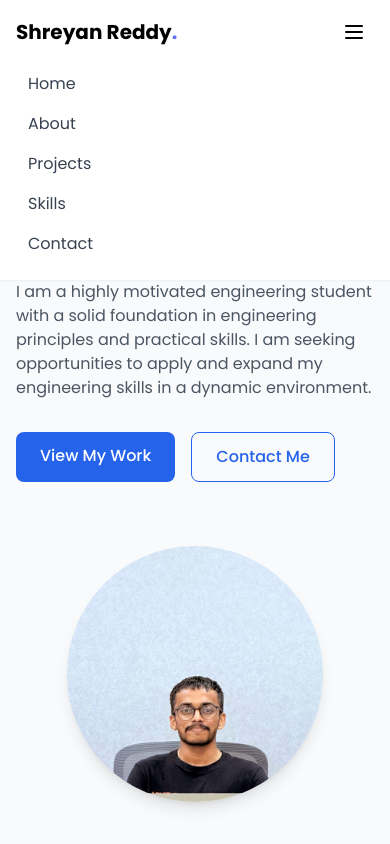
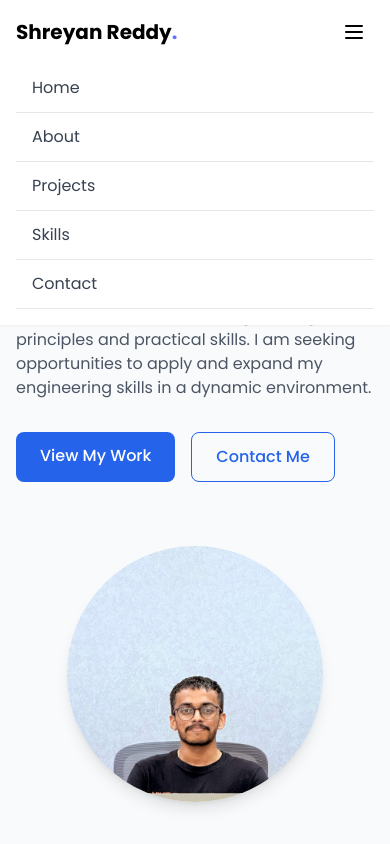
Before and after one commit to 11shreyan/myPortfolio, a plain HTML site: page index.html in a window 390 px wide. Both pictures are taken after a click on the button 354 px from the left and 32 px from the top of the page. Shown: the top 844 px of the page. Drawn offline with nearby package versions, Linux system fonts and the light colour scheme.

Commit message:
Update index.html

```diff
--- a/index.html
+++ b/index.html
@@ -45,11 +45,19 @@
             }
 
             .mobile-menu {
-                display: flex !important;
                 flex-direction: column;
                 width: 100%;
             }
+
+            .mobile-menu a {
+                padding: 12px 16px;
+                border-bottom: 1px solid #e5e7eb;
+                width: 100%;
+                display: block;
+            }
         }
+
+
     </style>
 </head>
 <body class="min-h-screen">
@@ -73,13 +81,15 @@
                     </svg>
                 </button>
             </div>
-            <div id="mobile-menu" class="hidden md:hidden pb-4 mobile-menu">
-                <a href="#home" class="px-3 py-2 text-gray-700 hover:text-blue-600">Home</a>
-                <a href="#about" class="px-3 py-2 text-gray-700 hover:text-blue-600">About</a>
-                <a href="#projects" class="px-3 py-2 text-gray-700 hover:text-blue-600">Projects</a>
-                <a href="#skills" class="px-3 py-2 text-gray-700 hover:text-blue-600">Skills</a>
-                <a href="#contact" class="px-3 py-2 text-gray-700 hover:text-blue-600">Contact</a>
+
+            <div id="mobile-menu" class="hidden pb-4 mobile-menu">
+                <a href="#home" class="text-gray-700 hover:text-blue-600">Home</a>
+                <a href="#about" class="text-gray-700 hover:text-blue-600">About</a>
+                <a href="#projects" class="text-gray-700 hover:text-blue-600">Projects</a>
+                <a href="#skills" class="text-gray-700 hover:text-blue-600">Skills</a>
+                <a href="#contact" class="text-gray-700 hover:text-blue-600">Contact</a>
             </div>
+
         </div>
     </nav>
 
@@ -318,10 +328,17 @@
 
     <script>
         // Mobile menu toggle
-        document.getElementById('hamburger').addEventListener('click', function() {
-            const menu = document.getElementById('mobile-menu');
-            menu.classList.toggle('hidden');
-        });
+        const hamburger = document.getElementById('hamburger');
+        const mobileMenu = document.getElementById('mobile-menu');
+
+        hamburger.addEventListener('click', function() {
+        mobileMenu.classList.toggle('hidden');
+
+        // Toggle aria-expanded attribute for accessibility
+        const expanded = this.getAttribute('aria-expanded') === 'true';
+        this.setAttribute('aria-expanded', !expanded);
+});
+
 
         // Smooth scrolling for navigation links
         document.querySelectorAll('a[href^="#"]').forEach(anchor => {
```
